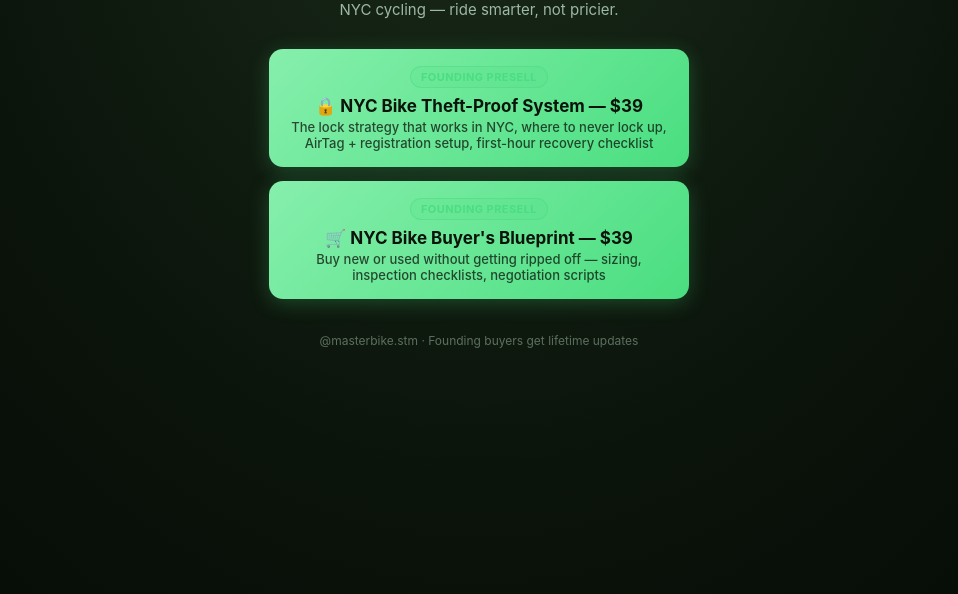
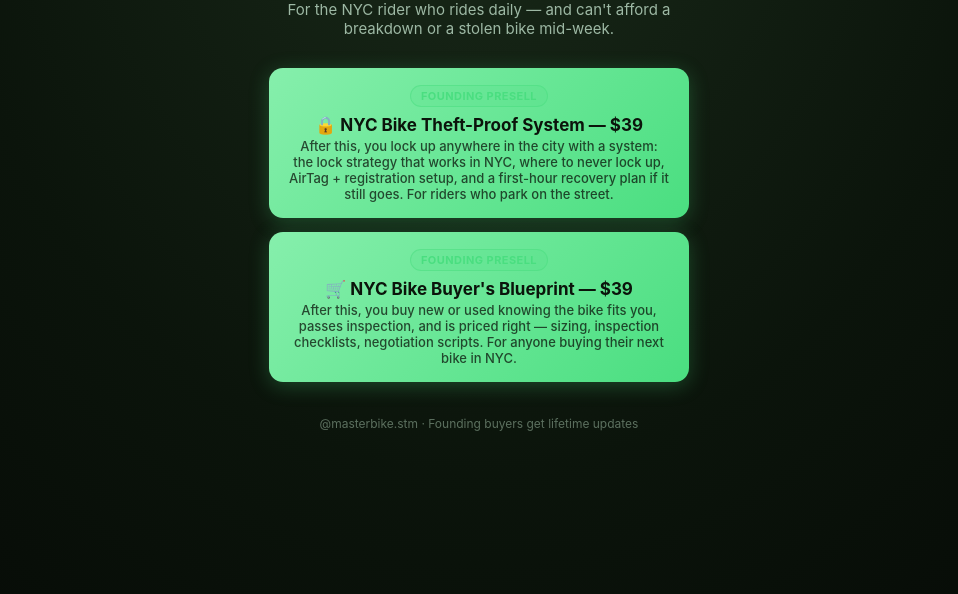
Before and after one commit to singlestomillions/masterbike-stm-links, a plain HTML site: page index.html in a window 1280 px wide. Shown: the part 206-800 px from the top of the page, without its empty margins (161-1119 px from the left). Drawn offline with Linux system fonts and the light colour scheme.

Commit message:
Offer-first upgrade: ICP tagline for daily NYC rider, outcome + who-for lines on both $39 presells

```diff
--- a/index.html
+++ b/index.html
@@ -46,18 +46,18 @@
   <div class="wrap">
     <div class="mark">🚲</div>
     <h1>masterbike<span class="green">.stm</span></h1>
-    <p class="tag">NYC cycling — ride smarter, not pricier.</p>
+    <p class="tag">For the NYC rider who rides daily — and can't afford a breakdown or a stolen bike mid-week.</p>
 
     <a class="btn" href="https://buy.stripe.com/7sYeVc2Pjf3nfe7acbdfG06">
       <span class="pill">FOUNDING PRESELL</span><br>
       🔒 NYC Bike Theft-Proof System — $39
-      <small>The lock strategy that works in NYC, where to never lock up, AirTag + registration setup, first-hour recovery checklist</small>
+      <small>After this, you lock up anywhere in the city with a system: the lock strategy that works in NYC, where to never lock up, AirTag + registration setup, and a first-hour recovery plan if it still goes. For riders who park on the street.</small>
     </a>
 
     <a class="btn" href="https://buy.stripe.com/6oUcN4cpT08t9TN6ZZdfG07">
       <span class="pill">FOUNDING PRESELL</span><br>
       🛒 NYC Bike Buyer's Blueprint — $39
-      <small>Buy new or used without getting ripped off — sizing, inspection checklists, negotiation scripts</small>
+      <small>After this, you buy new or used knowing the bike fits you, passes inspection, and is priced right — sizing, inspection checklists, negotiation scripts. For anyone buying their next bike in NYC.</small>
     </a>
 
     <p class="foot">@masterbike.stm · Founding buyers get lifetime updates</p>
```
